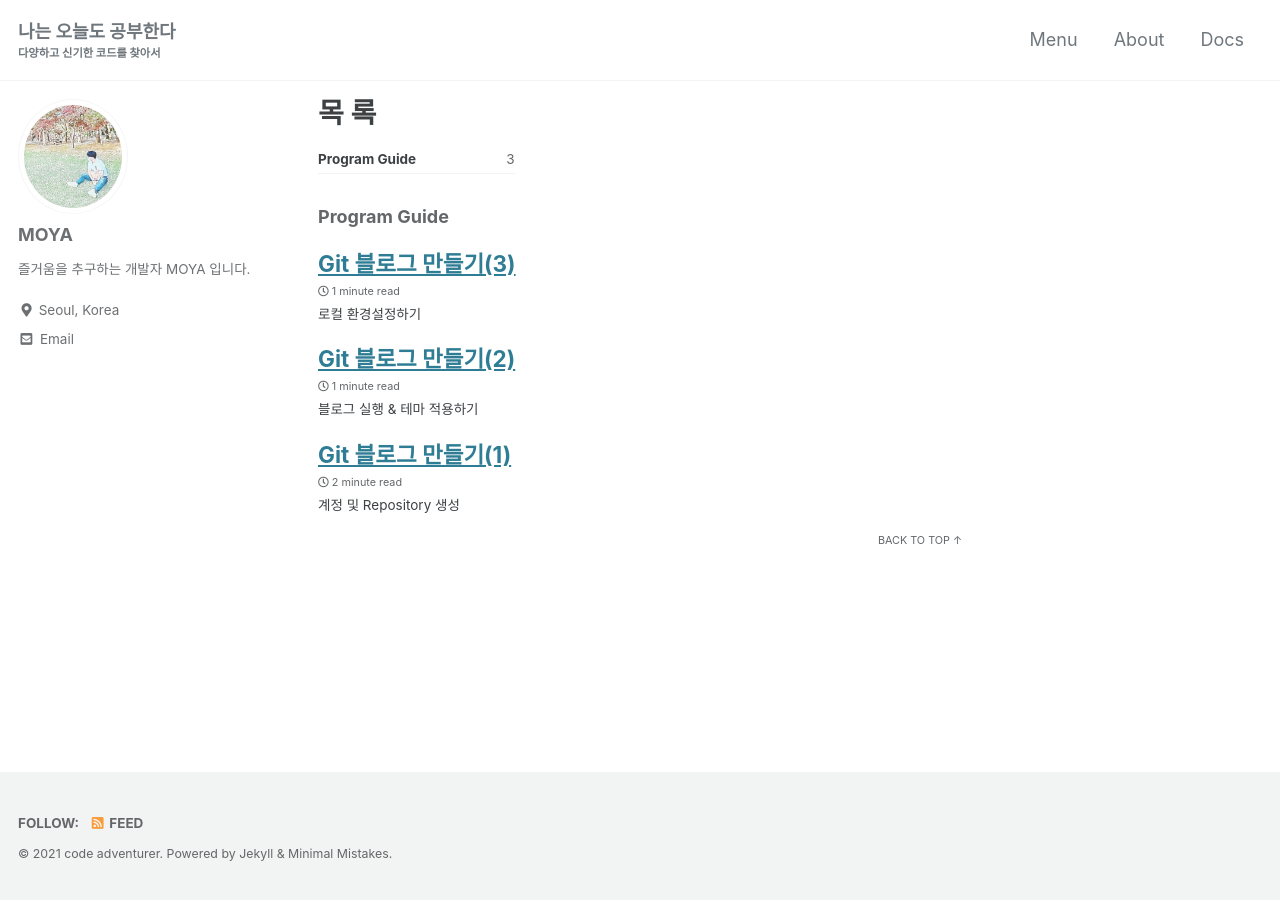
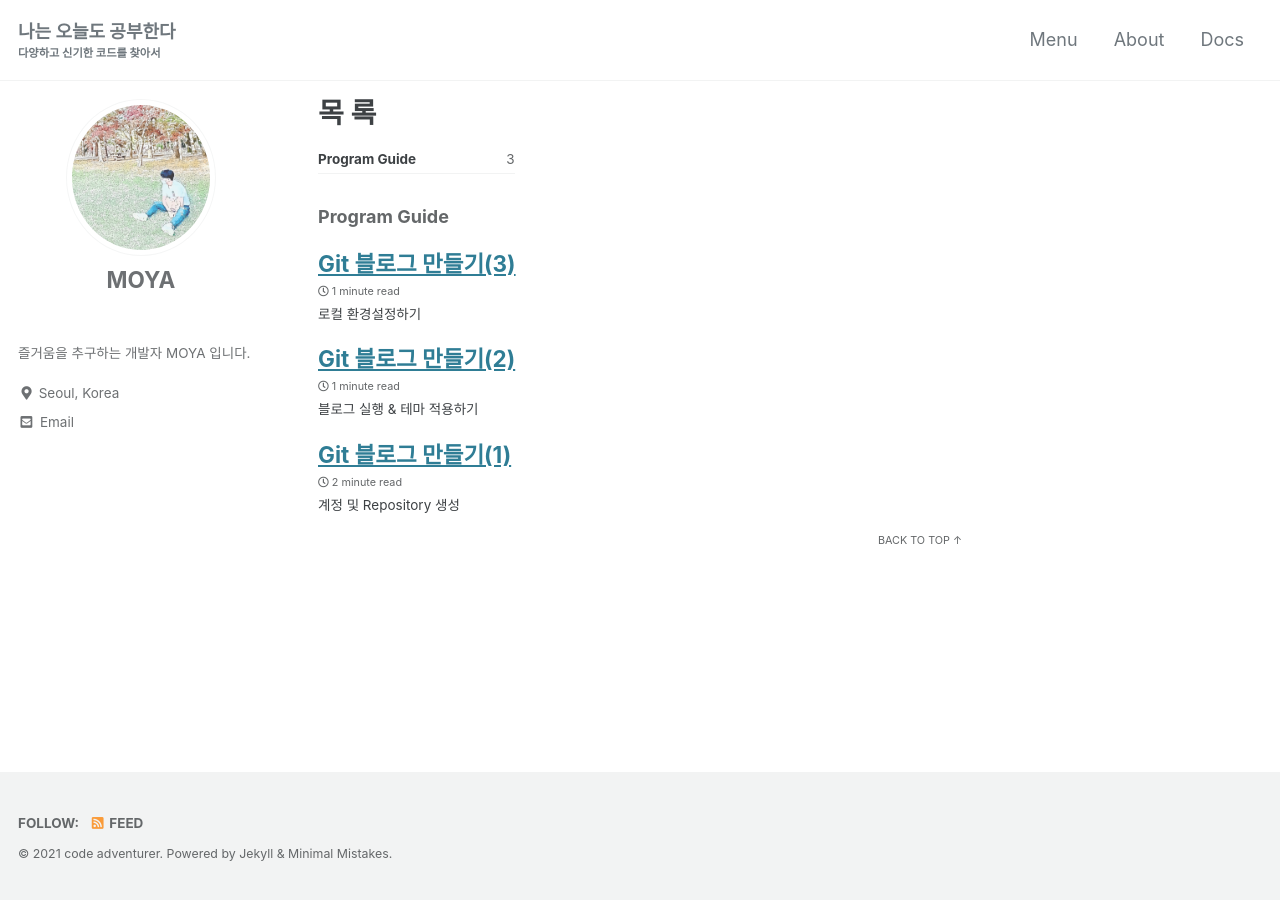
Before and after one commit to kdc7140/kdc7140.github.io, a Jekyll site: the page built from _pages/category-archive.md, in a window 1280 px wide. Built offline with Jekyll 4.4.1, drawn with Linux system fonts in a browser that asks for light colours; cached includes are drawn as plain includes; some web fonts are replaced.

Commit message:
design change

```diff
--- a/_includes/author-profile.html
+++ b/_includes/author-profile.html
@@ -5,16 +5,16 @@
 
   {% if author.avatar %}
     <div class="author__avatar">
-      <a href="{{ author.home | default: '/' | absolute_url }}">
+      <!-- <a href="{{ author.home | default: '/' | absolute_url }}"> -->
         <img src="{{ author.avatar | relative_url }}" alt="{{ author.name }}" itemprop="image" class="u-photo">
-      </a>
+      <!-- </a> -->
     </div>
   {% endif %}
 
   <div class="author__content">
-    <h3 class="author__name p-name" itemprop="name">
-      <a class="u-url" rel="me" href="{{ author.home | default: '/' | absolute_url }}" itemprop="url">{{ author.name }}</a>
-    </h3>
+    <h3 class="author__name p-name" itemprop="name">{{ author.name }}
+      <!-- <a class="u-url" rel="me" href="{{ author.home | default: '/' | absolute_url }}" itemprop="url">{{ author.name }}</a> -->
+    </h3> <br/><br/>
     {% if author.bio %}
       <div class="author__bio p-note" itemprop="description">
         {{ author.bio | markdownify }}
--- a/_sass/minimal-mistakes/_sidebar.scss
+++ b/_sass/minimal-mistakes/_sidebar.scss
@@ -121,11 +121,13 @@
    Author profile and links
    ========================================================================== */
 
-.author__avatar {
+.author__avatar {    //사이드 프로필
   display: table-cell;
   vertical-align: top;
   width: 36px;
   height: 36px;
+  text-align: center;
+  padding : 0 2em 0 0;
 
   @include breakpoint($large) {
     display: block;
@@ -133,8 +135,8 @@
     height: auto;
   }
 
-  img {
-    max-width: 110px;
+  img { //사이드 프로필 이미지
+    max-width: 150px;
     border-radius: 50%;
 
     @include breakpoint($large) {
@@ -172,9 +174,11 @@
     margin-bottom: 10px;
   }
 }
-.sidebar .author__name {
+.sidebar .author__name {    //사이드프로필 텍스트
   font-family: $sans-serif;
-  font-size: $type-size-5;
+  font-size: $type-size-4;
+  text-align: center;
+  padding: 0 1.6em 0 0;
 }
 
 .author__bio {
```
